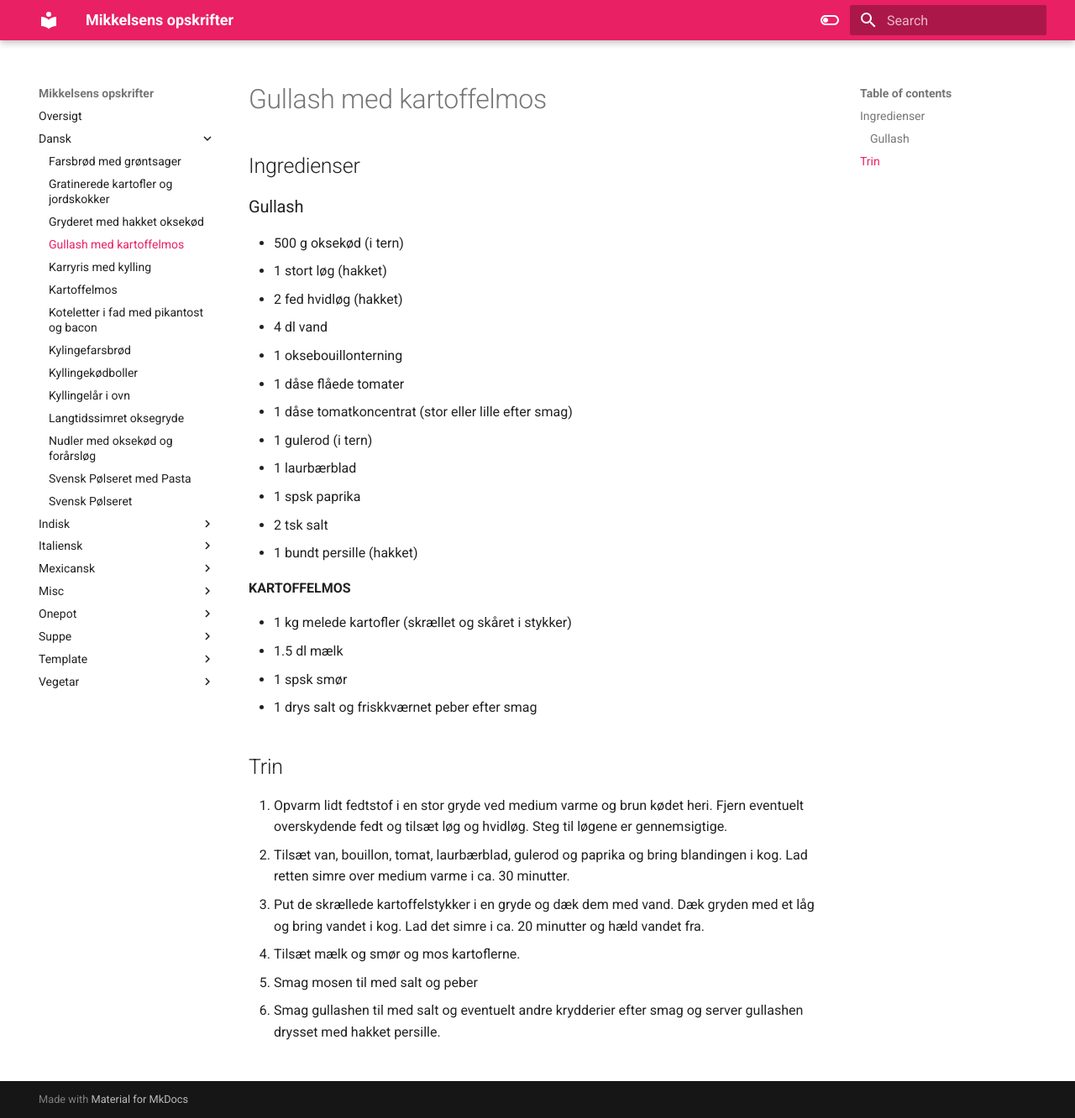
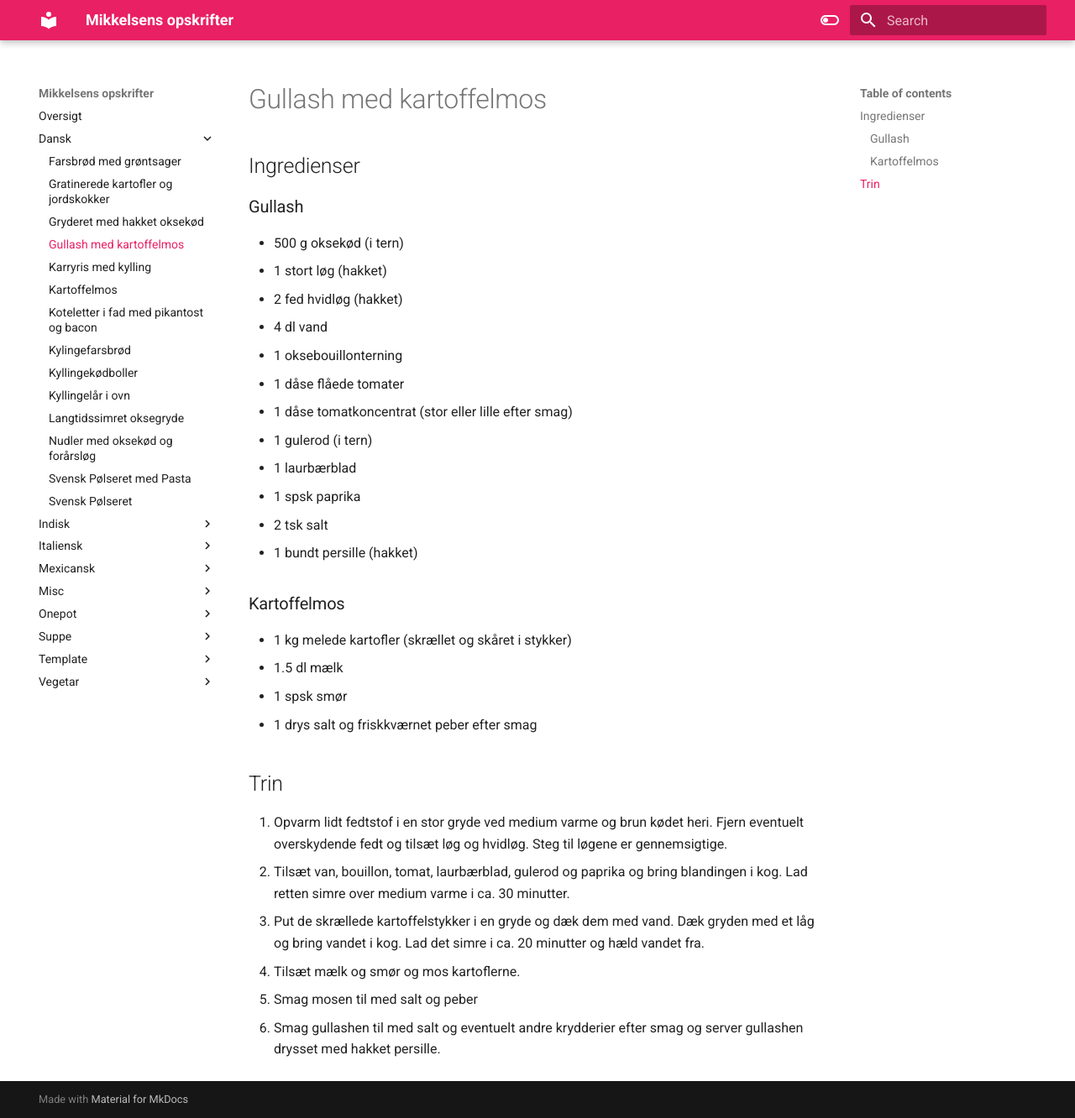
Before and after one commit to madsyde/Opskrifter, an MkDocs documentation site: the page built from docs/Dansk/Gullash med kartoffelmos.md, in a window 1280 px wide and 1332 px high. Shown: the whole window at 84% size. Built offline with MkDocs 1.6.1 and Material for MkDocs 9.7.7, drawn with Linux system fonts in a browser that asks for light colours.

Commit message:
Update Gullash med kartoffelmos.md

```diff
--- a/docs/Dansk/Gullash med kartoffelmos.md
+++ b/docs/Dansk/Gullash med kartoffelmos.md
@@ -15,8 +15,7 @@
 - 2 tsk salt
 - 1 bundt persille (hakket)
 
-**KARTOFFELMOS**
-
+### Kartoffelmos
 - 1 kg melede kartofler (skrællet og skåret i stykker)
 - 1.5 dl mælk
 - 1 spsk smør
```
